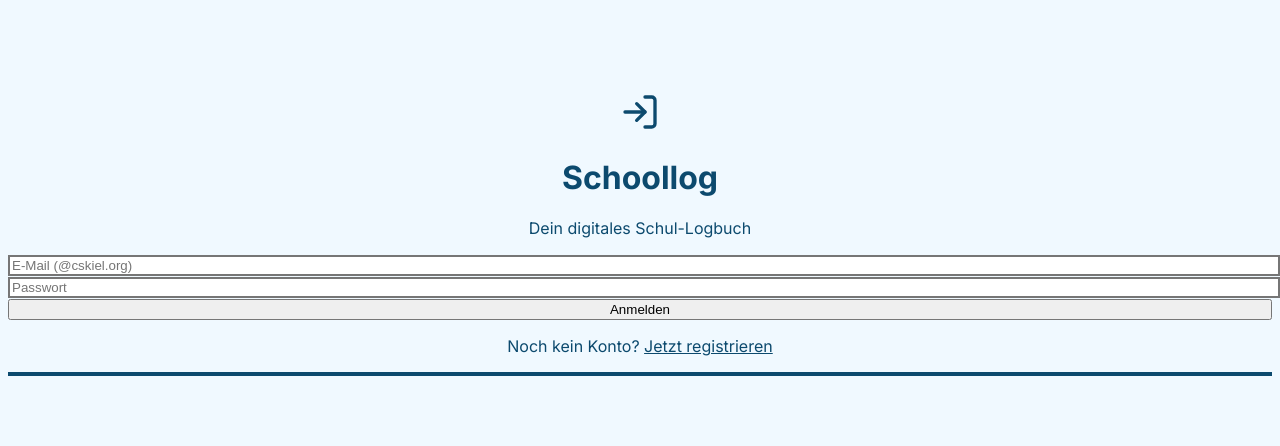
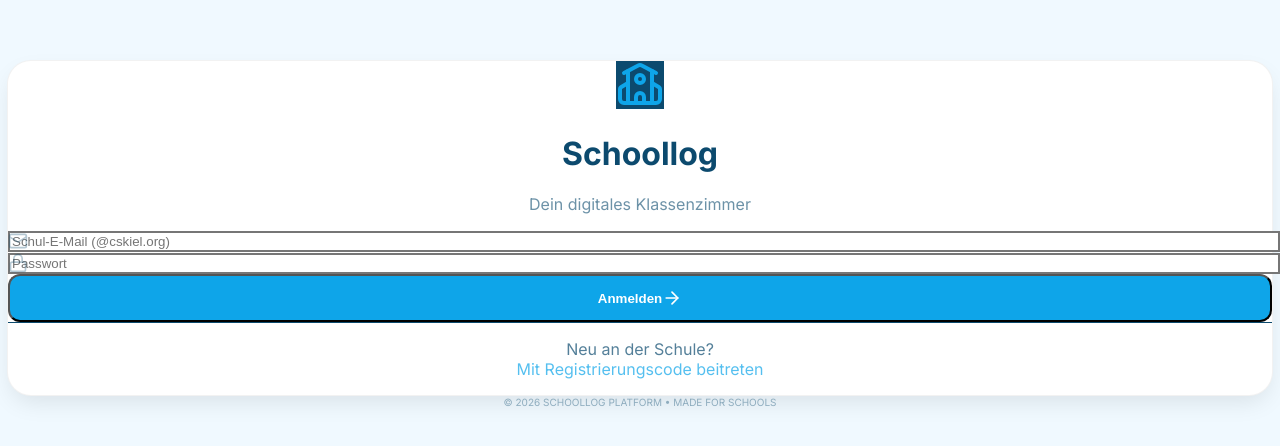
Before and after one commit to Schoollogbuch/de, a Next.js app: page / in a window 1280 px wide. Shown: the part 174-620 px from the top of the page. Built offline with nearby package versions, Linux system fonts and the light colour scheme.

Commit message:
Update page.js

```diff
--- a/app/page.js
+++ b/app/page.js
@@ -1,38 +1,70 @@
-import { LogIn } from 'lucide-react';
+"use client"; // Wichtig für Interaktionen
+import React, { useState } from 'react';
+import { School, Lock, Mail, ArrowRight } from 'lucide-react';
 
-export default function Home() {
+export default function SchoollogLogin() {
+  const [email, setEmail] = useState('');
+  const [password, setPassword] = useState('');
+
+  const handleLogin = (e) => {
+    e.preventDefault();
+    alert(`Login-Versuch für: ${email}. Anbindung an Supabase folgt im nächsten Schritt!`);
+  };
+
   return (
-    <main className="min-h-screen flex items-center justify-center p-4">
-      <div className="bg-white p-8 rounded-3xl shadow-2xl w-full max-w-md border-b-4 border-gray-200">
-        <div className="flex justify-center mb-6">
-          <div className="p-4 bg-gray-100 rounded-full text-blue-600">
-            <LogIn size={40} />
+    <div className="min-h-screen flex flex-col items-center justify-center">
+      <div className="card w-full max-w-md p-8">
+        <div className="text-center mb-10">
+          <div className="inline-flex p-4 rounded-2xl bg-opacity-10 bg-current mb-4">
+            <School size={48} className="text-[var(--accent)]" />
           </div>
+          <h1 className="text-4xl font-black tracking-tight">Schoollog</h1>
+          <p className="opacity-60 mt-2 font-medium">Dein digitales Klassenzimmer</p>
         </div>
 
-        <h1 className="text-4xl font-extrabold text-center mb-2 tracking-tight">Schoollog</h1>
-        <p className="text-center text-gray-500 mb-8">Dein digitales Schul-Logbuch</p>
+        <form onSubmit={handleLogin} className="space-y-5">
+          <div className="relative">
+            <Mail className="absolute left-4 top-1/2 -translate-y-1/2 opacity-30" size={20} />
+            <input
+              type="email"
+              placeholder="Schul-E-Mail (@cskiel.org)"
+              value={email}
+              onChange={(e) => setEmail(e.target.value)}
+              className="w-full pl-12 pr-4 py-4 rounded-xl border-2 border-gray-50 focus:border-[var(--accent)] outline-none transition-all text-black"
+              required
+            />
+          </div>
 
-        <div className="space-y-4">
-          <input
-            type="email"
-            placeholder="E-Mail (@cskiel.org)"
-            className="w-full p-4 border-2 border-gray-100 rounded-xl focus:border-blue-500 outline-none transition-all"
-          />
-          <input
-            type="password"
-            placeholder="Passwort"
-            className="w-full p-4 border-2 border-gray-100 rounded-xl focus:border-blue-500 outline-none transition-all"
-          />
-          <button className="w-full py-4 bg-black text-white rounded-xl font-bold hover:scale-[1.02] active:scale-[0.98] transition-all">
-            Anmelden
+          <div className="relative">
+            <Lock className="absolute left-4 top-1/2 -translate-y-1/2 opacity-30" size={20} />
+            <input
+              type="password"
+              placeholder="Passwort"
+              value={password}
+              onChange={(e) => setPassword(e.target.value)}
+              className="w-full pl-12 pr-4 py-4 rounded-xl border-2 border-gray-100 focus:border-[var(--accent)] outline-none transition-all text-black"
+              required
+            />
+          </div>
+
+          <button type="submit" className="btn-primary w-full flex items-center justify-center gap-2 text-lg">
+            Anmelden <ArrowRight size={20} />
           </button>
+        </form>
+
+        <div className="mt-8 pt-6 border-t border-gray-100 text-center">
+          <p className="text-sm opacity-70">
+            Neu an der Schule? <br/>
+            <span className="text-[var(--accent)] font-bold cursor-pointer hover:underline">
+              Mit Registrierungscode beitreten
+            </span>
+          </p>
         </div>
+      </div>
 
-        <p className="mt-8 text-center text-sm text-gray-400">
-          Noch kein Konto? <span className="text-blue-600 font-semibold cursor-pointer underline">Jetzt registrieren</span>
-        </p>
-      </div>
-    </main>
+      <footer className="mt-8 text-[10px] uppercase tracking-widest opacity-40">
+        © 2026 Schoollog Platform • Made for Schools
+      </footer>
+    </div>
   );
 }
```
